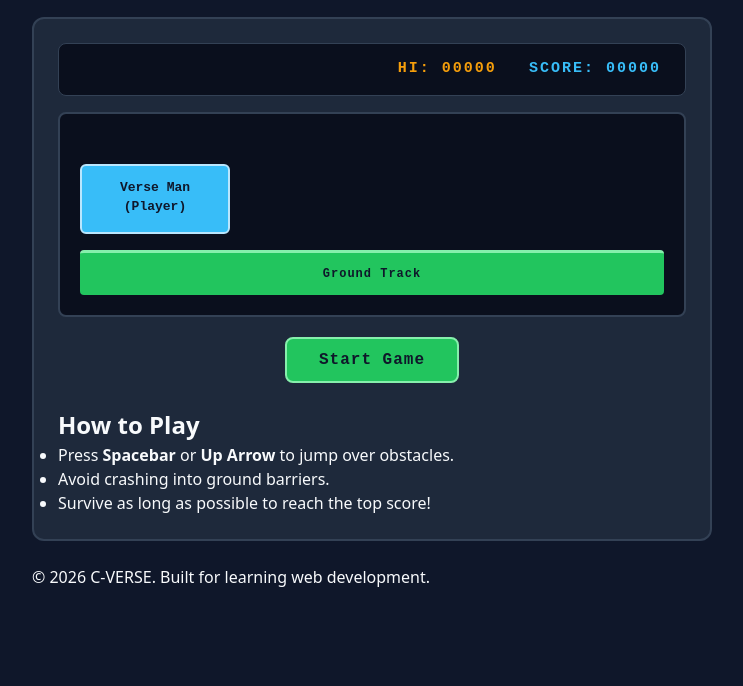
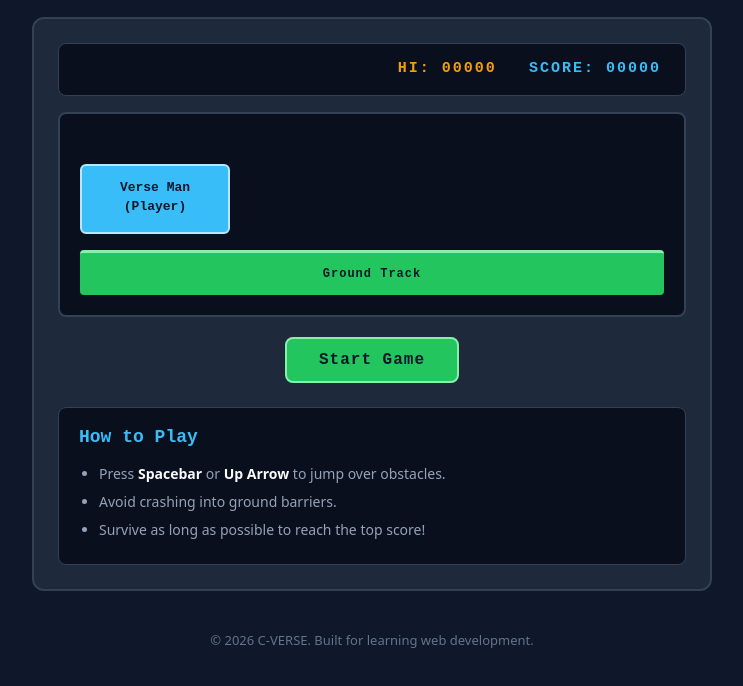
Before and after one commit to KarthickJack/verse-run, a plain HTML site: page index.html in a window 1280 px wide. Shown: the part 153-839 px from the top of the page, without its empty margins (268-1011 px from the left). Before the commit the page ends 800 px from the top, so only its background shows below. Drawn offline with Linux system fonts and the light colour scheme.

Commit message:
day-03: css - add basic game visual design

```diff
--- a/css/style.css
+++ b/css/style.css
@@ -209,3 +209,56 @@ body {
 #start-btn:hover {
   background-color: #16a34a; /* Darker green shade on hover */
 }
+
+/* --------------------------------------------------------------------------
+   7. Instructions and Footer
+   -------------------------------------------------------------------------- */
+
+/* Instructions Card:
+   Styled as an informative card within the console wrapper. */
+#instructions-section {
+  background-color: #0a0f1d; /* Matches the dark inset areas */
+  border: 1px solid #334155;
+  border-radius: 8px;
+  padding: 16px 20px;
+}
+
+/* Instructions Heading:
+   Uses the retro monospace font with cyan accent. */
+#instructions-section h2 {
+  font-family: 'Courier New', Courier, monospace;
+  font-size: 18px;
+  color: #38bdf8;
+  margin-bottom: 12px;
+}
+
+/* Instructions List:
+   Ensures bullet points are neatly indented and text is readable. */
+#instructions-section ul {
+  padding-left: 20px;
+  color: #94a3b8; /* Muted slate gray */
+  font-size: 14px;
+  line-height: 1.6;
+}
+
+/* List Items:
+   Provides small vertical spacing between instruction points. */
+#instructions-section li {
+  margin-bottom: 6px;
+}
+
+/* Highlighted Terms:
+   Brings keys (Spacebar, Up Arrow) forward in crisp white text. */
+#instructions-section strong {
+  color: #f8fafc;
+}
+
+/* Game Footer:
+   Discreet, centered copyright and educational notice. */
+#game-footer {
+  text-align: center;
+  padding-top: 16px;
+  padding-bottom: 16px;
+  font-size: 13px;
+  color: #64748b; /* Subtle muted gray */
+}
```
